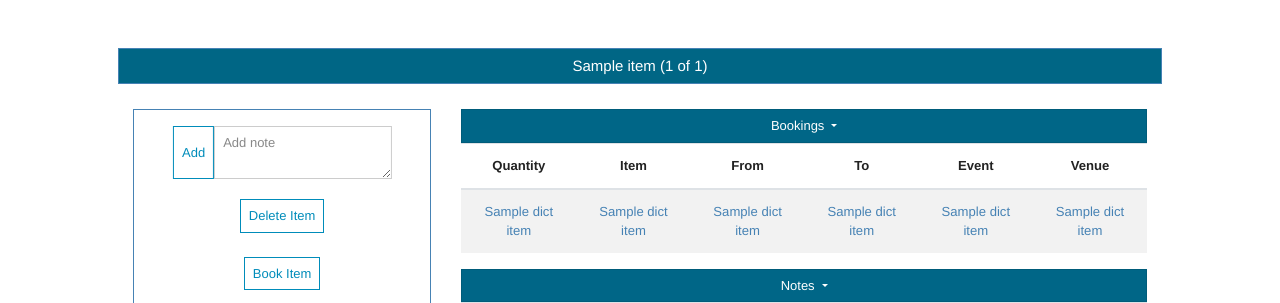
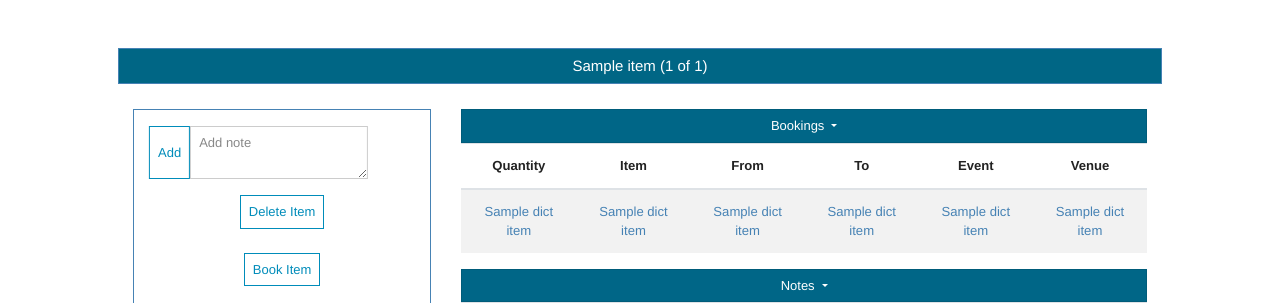
Before and after one commit to Kazbags/kit, a Python web app: template templates/asset.html in a window 1280 px wide. Shown: the part 76-379 px from the top of the page. Run offline with Jinja, Linux system fonts and the light colour scheme; the template is opened without the code that fills it: most values are stand-ins (such as "Sample title", 1, 10 or a date in 2020); some libraries are stand-ins or nearby versions.

Commit message:
pushing to heroku

```diff
--- a/templates/asset.html
+++ b/templates/asset.html
@@ -29,7 +29,7 @@ $(document).ready(function(){
 <div class="row">
 <div class="col">
 <div class="mb-2 roundbox" >
-  <div class="mt-0 mb-1 row align-items-center">
+  <div class="mt-0 mb-1 container align-items-center">
 
   <!-- Add note -->
   <form action="/asset/{{ itemid }}" method="post">
```
